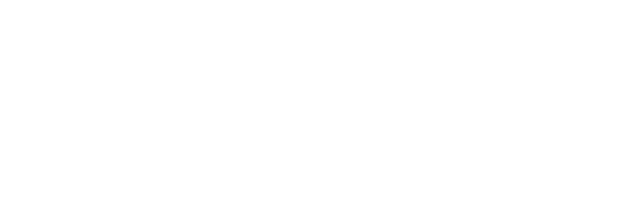
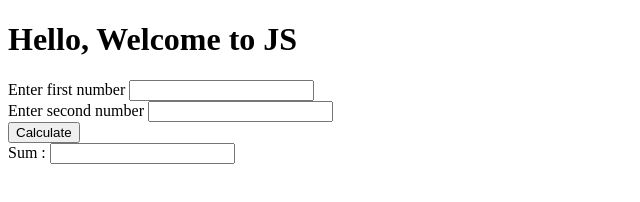
Before and after one commit to acciojob/Calculate-Sum-rakshith299, a website: page main.html in a window 1280 px wide. Shown: the whole page, without its empty margins (0-640 px from the left). Drawn offline with Linux system fonts and the light colour scheme.

Commit message:
created a submission

```diff
--- a/main.html
+++ b/main.html
@@ -7,7 +7,17 @@
 </head>
 
 <body>
-	<!-- the entire body must be written by student -->
+
+	<h1 id = "heading">Hello, Welcome to JS</h1>
+	<label for = "num1">Enter first number</label>
+	<input type = "number" name = "num1" id = "n1"><br>
+	<label for = "num2">Enter second number</label>
+	<input type = "number" id = "n2" name = "num2"><br>
+
+	<button type="button" name = "Calculate" onclick = "getSum()" id = "sum_btn">Calculate</button>
+
+	<br>
+	Sum : <input type = "number" id = "sum">
     <script type="text/javascript" src="./script.js">
 </script>
 
--- a/script.js
+++ b/script.js
@@ -1 +1,8 @@
-//your JS code here. If required.
+var no1 = parseInt(document.getElementById("n1").value);
+var no2 = parseInt(document.getElementById("n2").value);
+
+
+
+function getSum(){
+	document.setElementById("sum").value = String(no1 + no2);
+}
```
